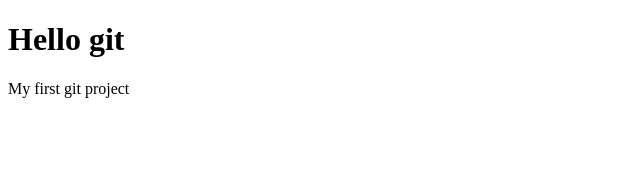
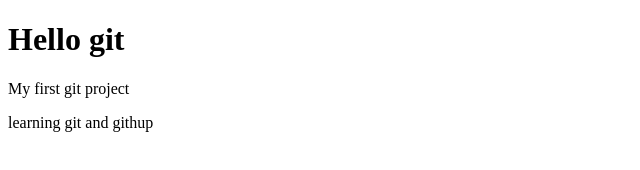
Before and after one commit to abdeniro168-del/Myfirstgitproject, a plain HTML site: page index.html in a window 1280 px wide. Shown: the whole page, without its empty margins (0-640 px from the left). Drawn offline with Linux system fonts and the light colour scheme.

Commit message:
update index.html

```diff
--- a/index.html
+++ b/index.html
@@ -8,5 +8,6 @@
 <body>
     <h1>Hello git</h1>
     <p>My first git project</p>
+    <p>learning git and githup</p>
 </body>
 </html>
```
